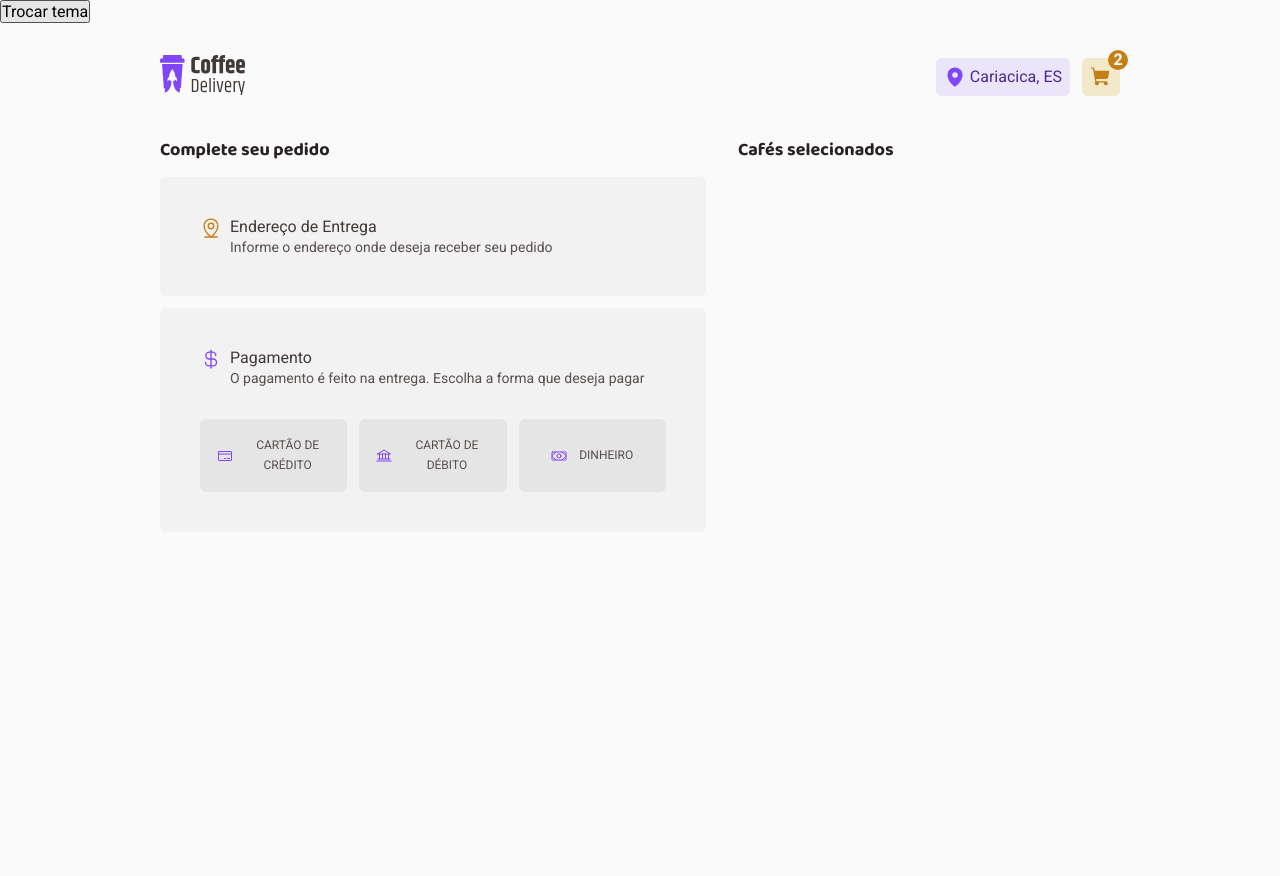
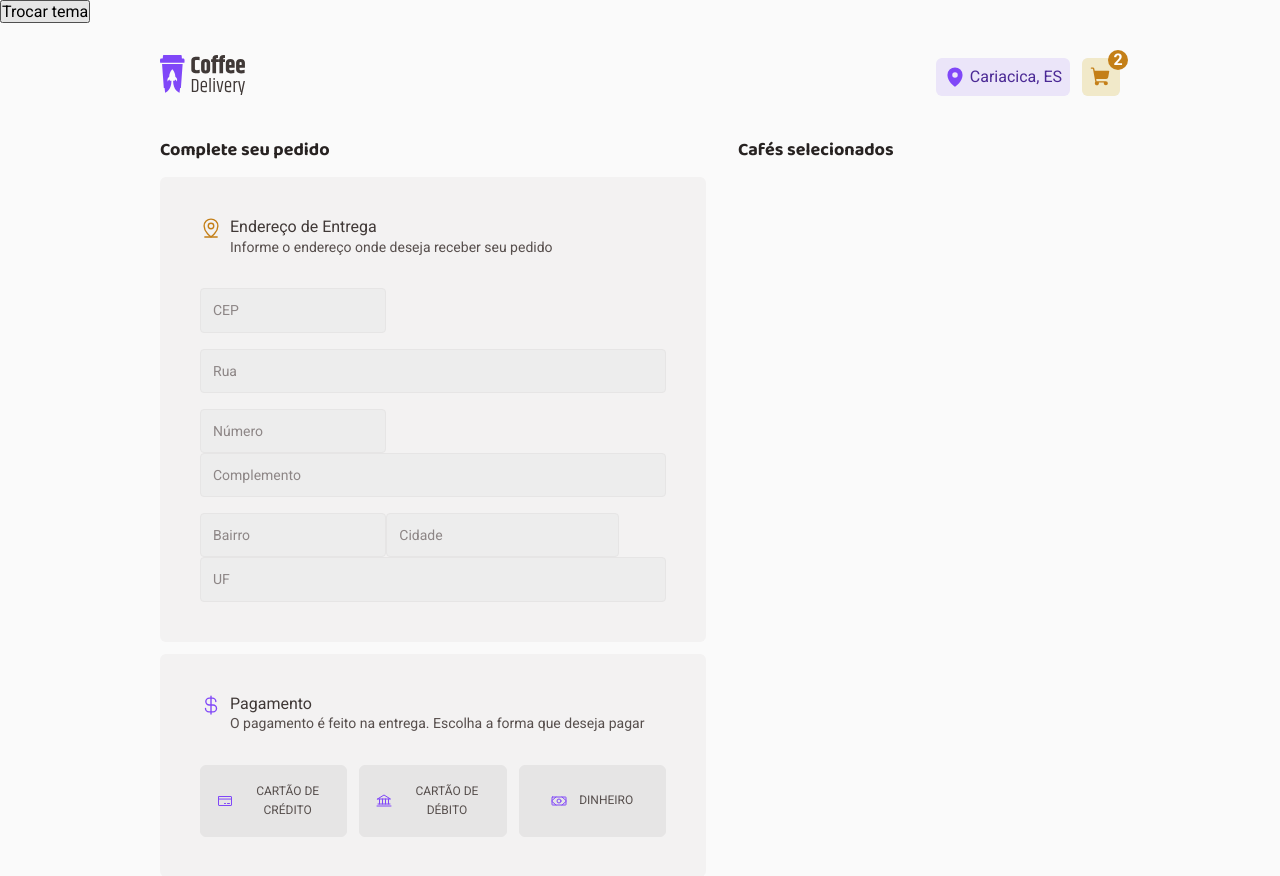
Before and after one commit to luarakerlen/coffee-delivery, a React (Vite) app: page /checkout in a window 1280 px wide. Shown: the top 876 px of the page. Before the commit the page ends 800 px from the top, so only its background shows below. Built offline with nearby package versions, Linux system fonts and the light colour scheme.

Commit message:
chore: insert input component

```diff
--- a/src/pages/Checkout/components/IconTitleDescription/index.tsx
+++ b/src/pages/Checkout/components/IconTitleDescription/index.tsx
@@ -1,12 +1,16 @@
 import { IconTitleDescriptionContainer } from './styles';
 
-interface Props {
+interface IconTitleDescriptionProps {
 	icon: JSX.Element;
 	title: string;
 	description: string;
 }
 
-export function IconTitleDescription({ icon, title, description }: Props) {
+export function IconTitleDescription({
+	icon,
+	title,
+	description,
+}: IconTitleDescriptionProps) {
 	return (
 		<IconTitleDescriptionContainer>
 			<div>{icon}</div>
--- a/src/pages/Checkout/components/IconTitleDescription/styles.ts
+++ b/src/pages/Checkout/components/IconTitleDescription/styles.ts
@@ -3,6 +3,7 @@ import styled from 'styled-components';
 export const IconTitleDescriptionContainer = styled.div`
 	display: flex;
 	gap: 0.5rem;
+	margin-bottom: 2rem;
 
 	.title {
 		line-height: 130%;
--- a/src/pages/Checkout/components/PaymentMethod/index.tsx
+++ b/src/pages/Checkout/components/PaymentMethod/index.tsx
@@ -2,16 +2,21 @@ import { IconProps } from 'phosphor-react';
 import { useTheme } from 'styled-components';
 import { PaymentMethodContainer } from './styles';
 
-interface Props {
+interface PaymentMethodProps {
 	selected?: boolean;
 	title: string;
 	Icon: React.ForwardRefExoticComponent<
 		IconProps & React.RefAttributes<SVGSVGElement>
 	>;
-	onClick: (method: string) => void
+	onClick: (method: string) => void;
 }
 
-export function PaymentMethod({ Icon, title, selected = false, onClick }: Props) {
+export function PaymentMethod({
+	Icon,
+	title,
+	selected = false,
+	onClick,
+}: PaymentMethodProps) {
 	const theme = useTheme();
 
 	return (
--- a/src/pages/Checkout/index.tsx
+++ b/src/pages/Checkout/index.tsx
@@ -7,12 +7,16 @@ import { initialPaymentMethods } from '../../data/paymentMethods';
 import {
 	AddressContainer,
 	CheckoutContainer,
+	FormContainer,
+	LineFour,
+	LineThree,
 	OrderConfirmationContainer,
 	OrderSummaryContainer,
 	PaymentContainer,
 	PaymentMethods,
 	SelectedCoffeesContainer,
 } from './styles';
+import { FormInput } from './components/FormInput';
 
 export function Checkout() {
 	const theme = useTheme();
@@ -46,6 +50,19 @@ export function Checkout() {
 						title='Endereço de Entrega'
 						description='Informe o endereço onde deseja receber seu pedido'
 					/>
+					<FormContainer>
+						<FormInput placeholder='CEP' customWidth={40} />
+						<FormInput placeholder='Rua' />
+						<LineThree>
+							<FormInput placeholder='Número' customWidth={40} />
+							<FormInput placeholder='Complemento' optional customFlex={1} />
+						</LineThree>
+						<LineFour>
+							<FormInput placeholder='Bairro' customWidth={40} />
+							<FormInput placeholder='Cidade' customWidth={50} />
+							<FormInput placeholder='UF'  />
+						</LineFour>
+					</FormContainer>
 				</AddressContainer>
 
 				<PaymentContainer>
--- a/src/pages/Checkout/styles.ts
+++ b/src/pages/Checkout/styles.ts
@@ -37,13 +37,30 @@ export const AddressContainer = styled(DataContainer)`
 	margin-bottom: 0.75rem;
 `;
 
+export const FormContainer = styled.div`
+	display: flex;
+	flex-direction: column;
+	gap: 1rem;
+`;
+
+export const LineThree = styled.div`
+	/* width: 100%; */
+	/* display: flex; */
+	gap: 0.75rem;
+`;
+
+export const LineFour = styled.div`
+	/* width: 100%; */
+	/* display: flex; */
+	gap: 0.75rem;
+`;
+
 export const PaymentContainer = styled(DataContainer)``;
 
 export const PaymentMethods = styled.div`
 	display: flex;
 	gap: 0.75rem;
 	justify-content: space-between;
-	margin-top: 2rem;
 
 	@media (max-width: 768px) {
 		flex-direction: column;
```
